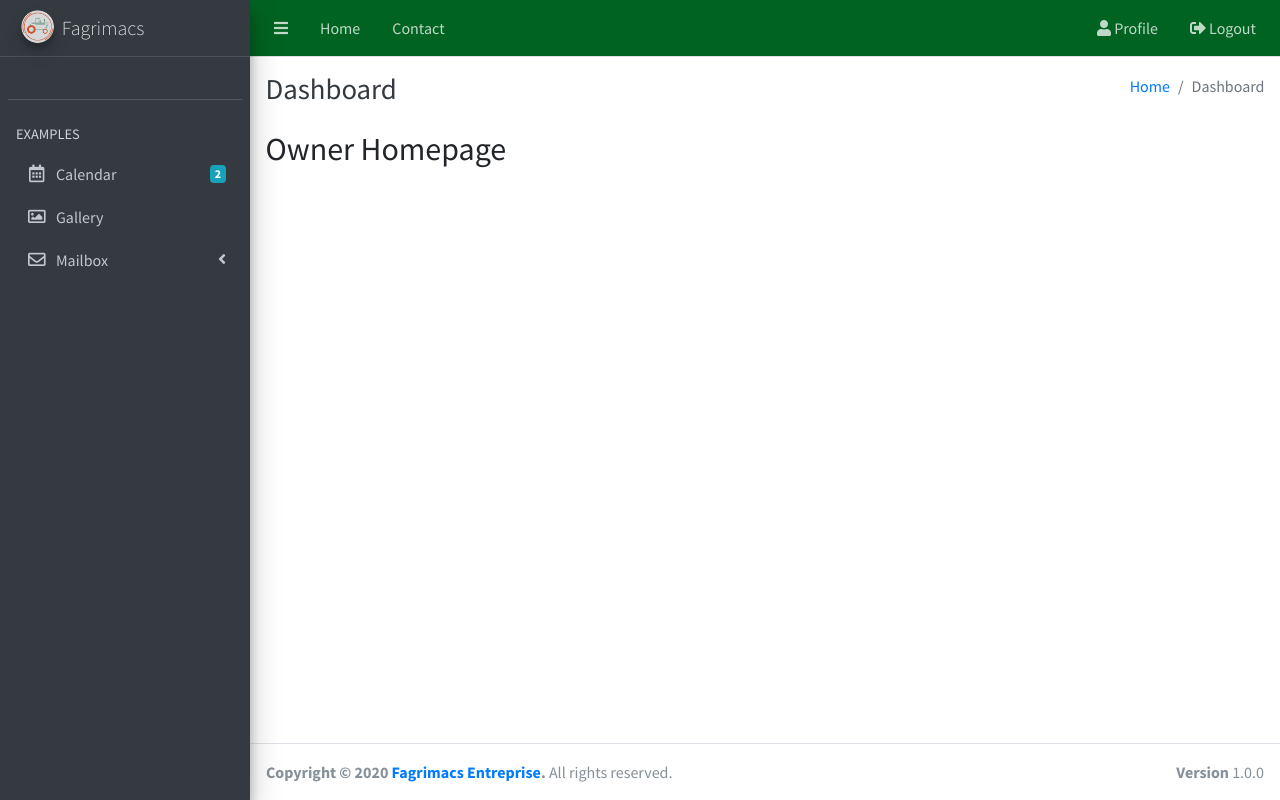
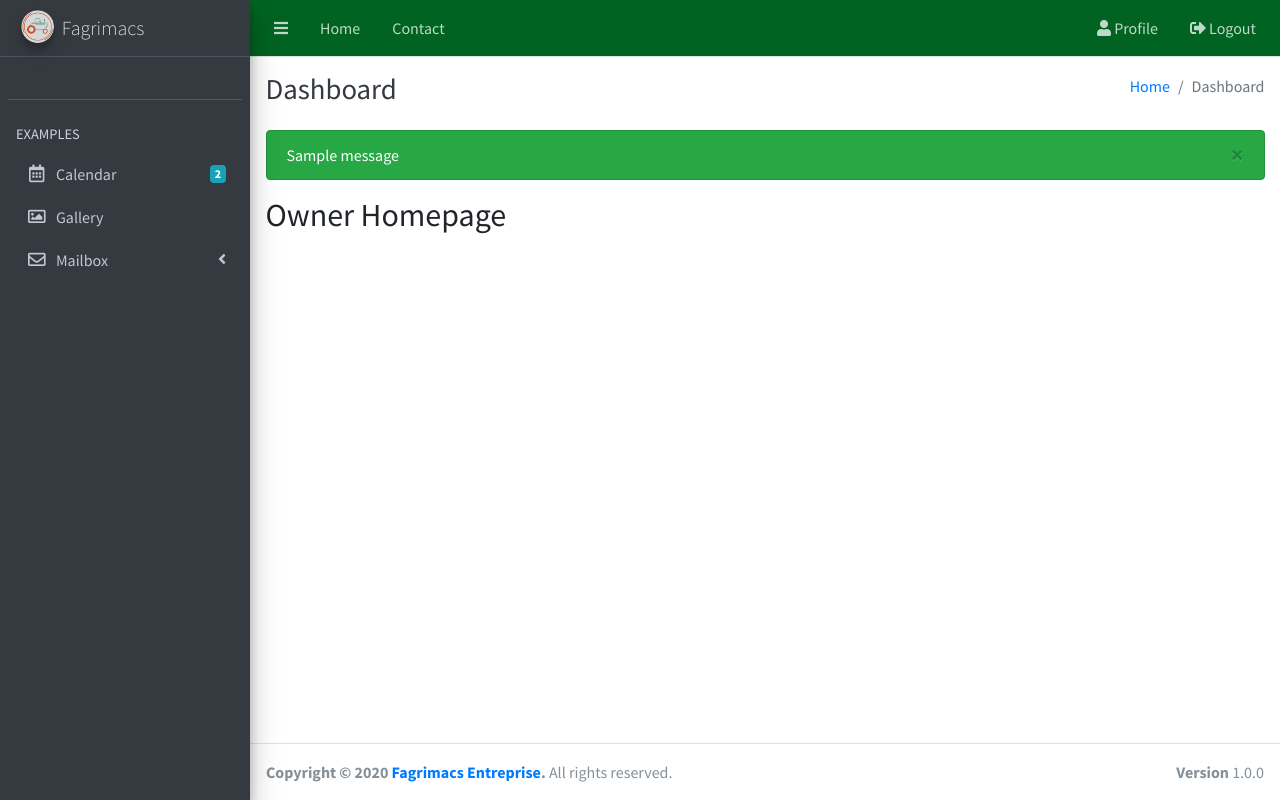
Before and after one commit to fagrimacs/fagrimacs, a Django app: page /owner/ in a window 1280 px wide. Run offline with Django 3.2, Linux system fonts and the light colour scheme; one stand-in notice (Sample message) is shown; some libraries are stand-ins or nearby versions.

Commit message:
Add sections to show messages

```diff
--- a/templates/dashboard-base.html
+++ b/templates/dashboard-base.html
@@ -161,6 +161,17 @@
     <!-- Main content -->
     <section class="content">
       <div class="container-fluid">
+        {% if messages %}
+        {% for message in messages %}
+          <div class="alert alert-{{ message.tags }} alert-dismissible fade show" role="alert">
+            <button type="button" class="close" data-dismiss="alert" aria-label="Close">
+              <span aria-hidden="true">&times;</span>
+              <span class="sr-only">Close</span>
+            </button>
+            {{ message }}
+          </div>
+        {% endfor %}
+        {% endif %}
 
         {% block content %}
 
```
Also changed, not shown: templates/base.html (+12 -0 lines).
